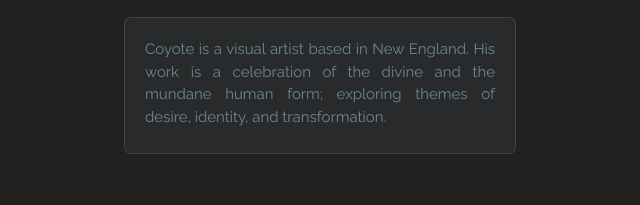
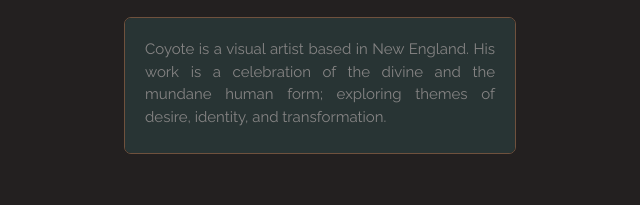
Before and after one commit to sunflowercoyote/sunflowerpage, a plain HTML site: page about.html in a window 1280 px wide. Shown: the part 282-487 px from the top of the page, 320-960 px from the left. Drawn offline with Linux system fonts and the light colour scheme; a web font is replaced by a local one.

Commit message:
Update style.css

```diff
--- a/style.css
+++ b/style.css
@@ -86,7 +86,7 @@ article {
   padding: 0 20px;
   max-width: 350px;
   text-align: justify;
-  color: #b6ecff;
+  color: white;
   font-family: "Raleway", sans-serif;
   font-size: 15px;
   line-height: 1.5;
@@ -133,14 +133,13 @@ footer p {
 }
 
 .who-am-i {
-  border: 1px solid #cf906376;
+  border: 1px solid #cf9063;
   border-radius: 7px;
   padding-top: 20px;
   padding-bottom: 15px;
-  background-color: rgb(48, 53, 57);
-  opacity: 0.5;
+  background-color:darkslategray;
+  opacity: 0.45;
 }
-
 .btn-main {
   background-color: #d77a61;
   color: #fff;
```
